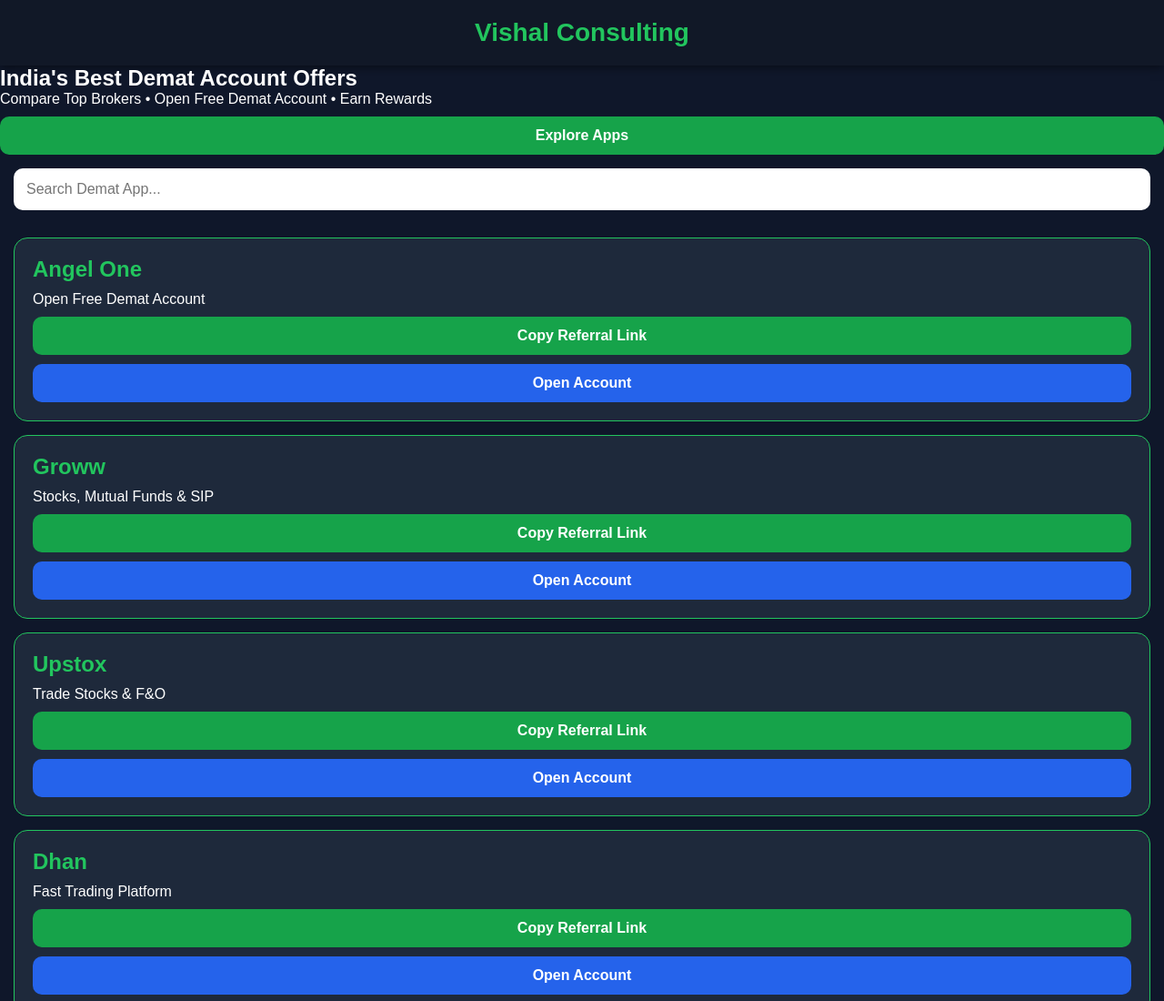
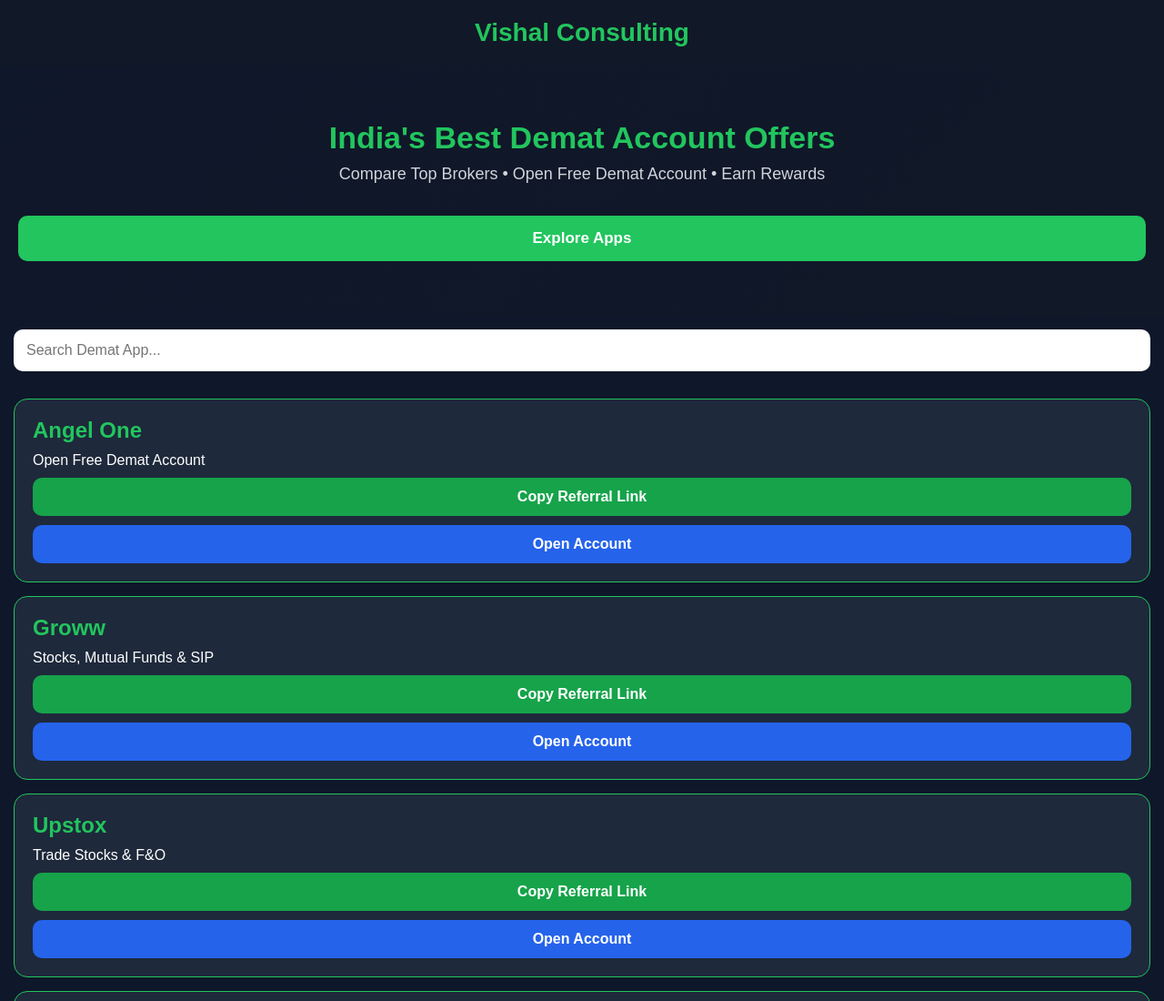
Before and after one commit to VishalConsulting/Vishal-Consulting-, a plain HTML site: page index.html in a window 1280 px wide. Shown: the top 1100 px of the page at 91% size. Drawn offline with Linux system fonts and the light colour scheme; a script that the page names is missing.

Commit message:
Update style.css

```diff
--- a/style.css
+++ b/style.css
@@ -65,3 +65,35 @@
 padding:20px;
 color:#888;
 }
+.hero{
+  text-align:center;
+  padding:60px 20px;
+  background:linear-gradient(135deg,#0f172a,#111827);
+}
+
+.hero h1{
+  color:#22c55e;
+  font-size:34px;
+  margin-bottom:10px;
+}
+
+.hero p{
+  color:#d1d5db;
+  font-size:18px;
+  margin-bottom:25px;
+}
+
+.hero button{
+  background:#22c55e;
+  color:white;
+  border:none;
+  padding:15px 30px;
+  border-radius:10px;
+  font-size:17px;
+  cursor:pointer;
+}
+
+.hero button:hover{
+  transform:scale(1.05);
+  transition:.3s;
+}
```
